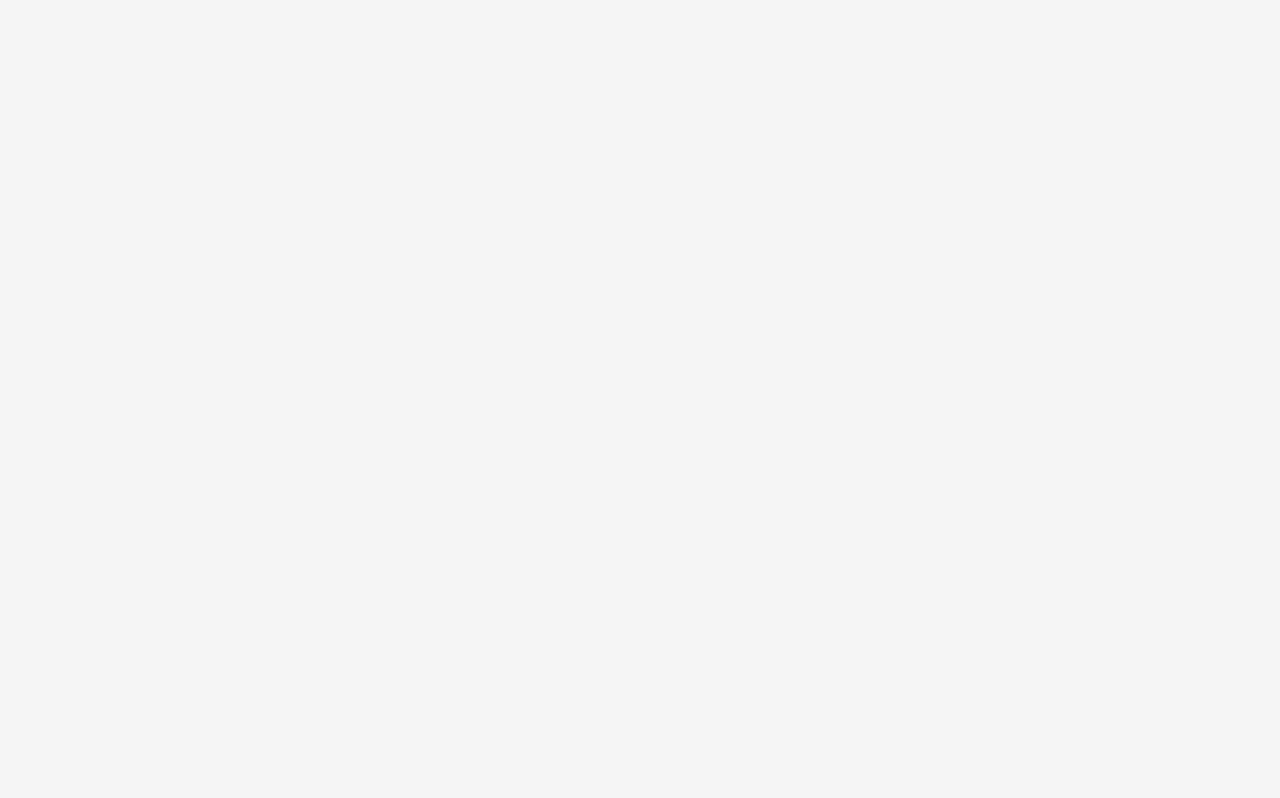
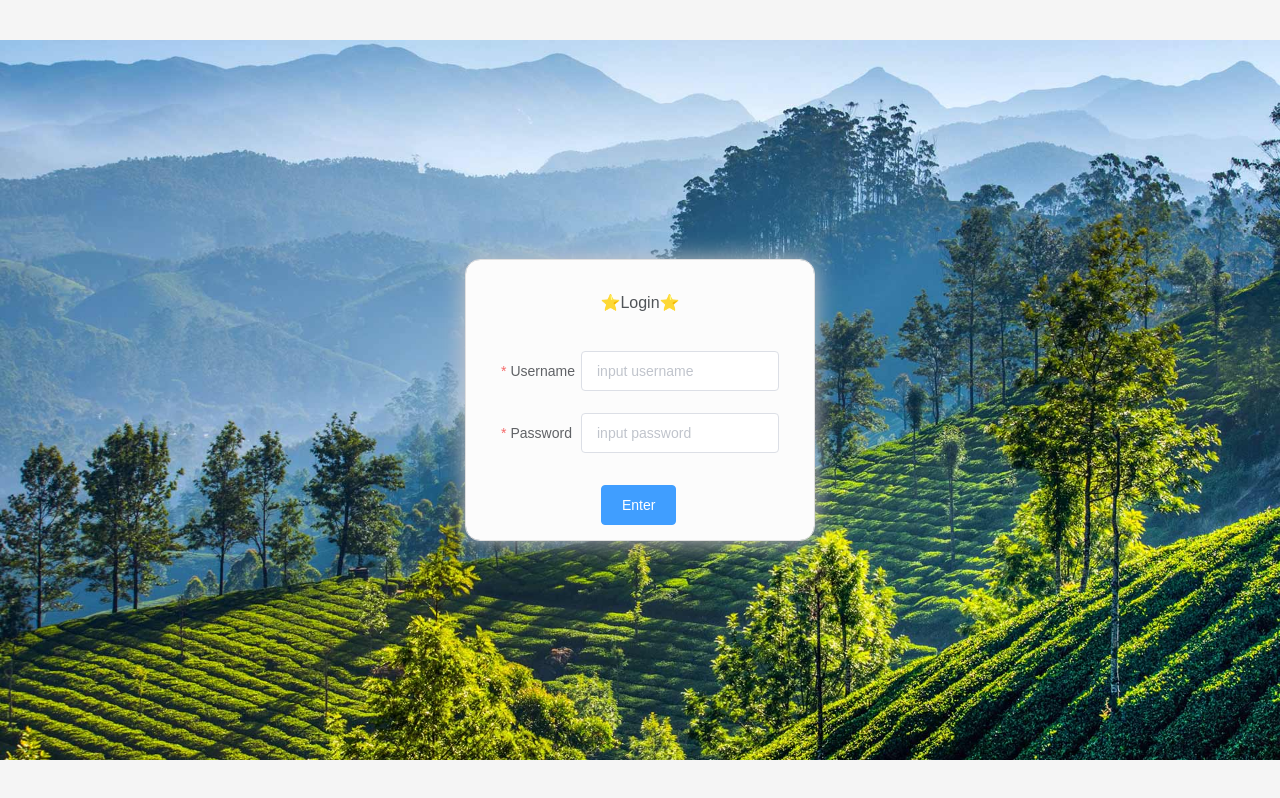
Before and after one commit to Allenqiyang/vue_manage, a Vue app: page /login in a window 1280 px wide. Built offline with nearby package versions, Linux system fonts and the light colour scheme.

Commit message:
complete login

```diff
--- a/src/router/index.js
+++ b/src/router/index.js
@@ -36,6 +36,11 @@ const routes = [
                 component:()=>import('../views/others/page2.vue')
             },
         ]
+    },
+    {
+        path:'/login',
+        name:'login',
+        component:()=>import('../views/Login/login.vue')
     }
 ]
 
--- /dev/null
+++ b/src/views/Login/login.vue
@@ -0,0 +1,124 @@
+<template>
+<div class="login">
+    <img src="../../assets/TeaGardensMunnar.jpg" ref="back">
+    <el-form
+        @focus="onfocus"
+        :model="form"
+        status-icon
+        :rules="rules"
+        ref="form"
+        label-width="100px"
+        class="login-container"
+    >
+        <h3 class="login_title">⭐Login⭐</h3>
+        <el-form-item
+            label="Username"
+            label-width="80px"
+            prop="username"
+            class="username"
+        >
+            <el-input
+                @focus="onfocus"
+                @blur="onblur"
+                type="input"
+                v-model="form.username"
+                auto-complete="off"
+                placeholder="input username"
+            ></el-input>
+        </el-form-item>
+        <el-form-item
+            label="Password"
+            label-width="80px"
+            prop="password"
+        >
+            <el-input
+                @focus="onfocus"
+                @blur="onblur"
+                type="password"
+                v-model="form.password"
+                auto-complete="off"
+                placeholder="input password"
+            ></el-input>
+        </el-form-item>
+        <el-form-item class="login_submit">
+            <el-button type="primary" @click="login" class="login_submit">Enter</el-button>
+        </el-form-item>
+    </el-form>
+</div>
+</template>
+
+<script>
+export default {
+    name: 'login',
+    data() {
+        return {
+            form:{
+
+            },
+            rules:{
+                username:[
+                    { required:true,message: 'input the username',trigger:"blur"},
+                    {
+                        min:3,
+                        message: 'not less than 3 characters',
+                        trigger:"blur"
+                    }
+                ],
+                password:[
+                    { required:true,message: 'input the password',trigger:"blur"}
+                ]
+            }
+        }
+    },
+    methods:{
+        login(){
+
+        },
+        onfocus(){
+            this.$refs.back.style = 'width: 100%; filter: blur(5px);'
+        },
+        onblur(){
+            this.$refs.back.style = 'width: 100%;'
+        }
+    }
+}
+</script>
+
+<style lang="less" scoped>
+.login{
+    display: flex;
+    justify-content: center;
+    align-items: center;
+    // background: url(../../assets/TeaGardensMunnar.jpg);
+    width: 100%;
+    height: 100%;
+    // background-size: 100%;
+    // filter: blur(5px);
+}
+img{
+    width: 100%;
+}
+.onBlur{
+    width: 100%;
+    filter: blur(2px);
+}
+.login-container{
+    border-radius: 15px;
+    background-clip: padding-box;
+    margin: 150px auto;
+    width: 350px;
+    padding:35px 35px 15px 35px;
+    background-color:rgb(252, 252, 252);
+    border:1px solid #e0dfdf;
+    box-shadow:0 0 25px #cac6c6;
+    position: absolute;
+}
+.login_title{
+    margin: 0px auto 40px auto;
+    text-align:center;
+    color: #505458;
+}
+.login_submit{
+    margin:10px auto 0 auto;
+}
+</style>
```
Also changed, not shown: src/assets/TeaGardensMunnar.jpg (added).
